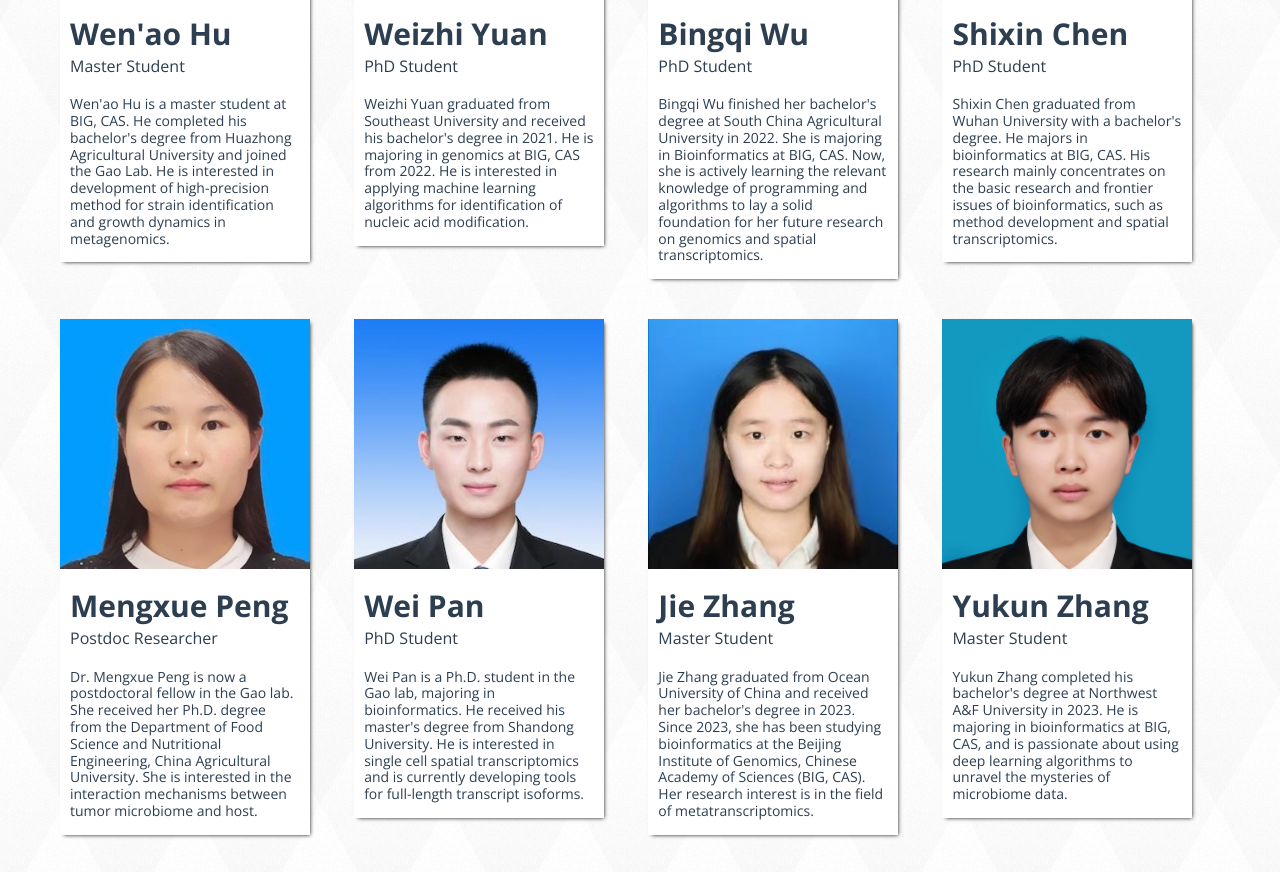
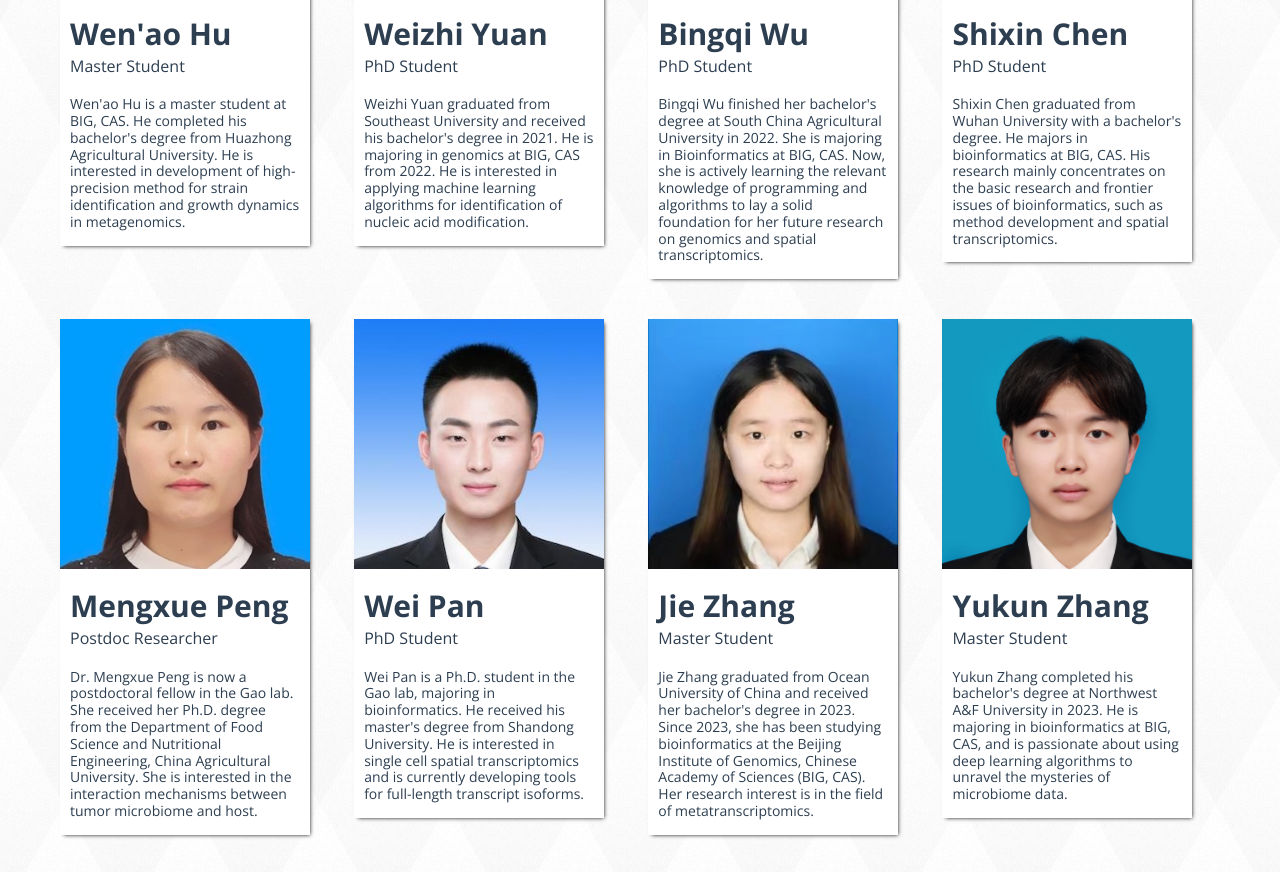
Before and after one commit to gyjames/github.io, a plain HTML site: page index.html in a window 1280 px wide. Shown: the part 2443-3315 px from the top of the page. Drawn offline with nearby package versions, Linux system fonts and the light colour scheme; files whose address does not match are found by name.

Commit message:
Add files via upload

```diff
--- a/index.html
+++ b/index.html
@@ -127,7 +127,7 @@
         <div class="team__member-info">
           <h3 class="team__member-name">Wen'ao Hu</h3>
             <p class="team__member-role">Master Student</p>
-              <p class="team__member-descr">Wen'ao Hu is a master student at BIG, CAS. He completed his bachelor's degree from Huazhong Agricultural University and joined the Gao Lab. He is interested in development of high-precision method for strain identification and growth dynamics in metagenomics.                                  </p></div></div>
+              <p class="team__member-descr">Wen'ao Hu is a master student at BIG, CAS. He completed his bachelor's degree from Huazhong Agricultural University. He is interested in development of high-precision method for strain identification and growth dynamics in metagenomics.                                  </p></div></div>
       <div class="team__member">
         <img src="static/images/team/WeizhiYuan.jpg" alt="Weizhi Yuan">
           <div class="team__member-info">
```
